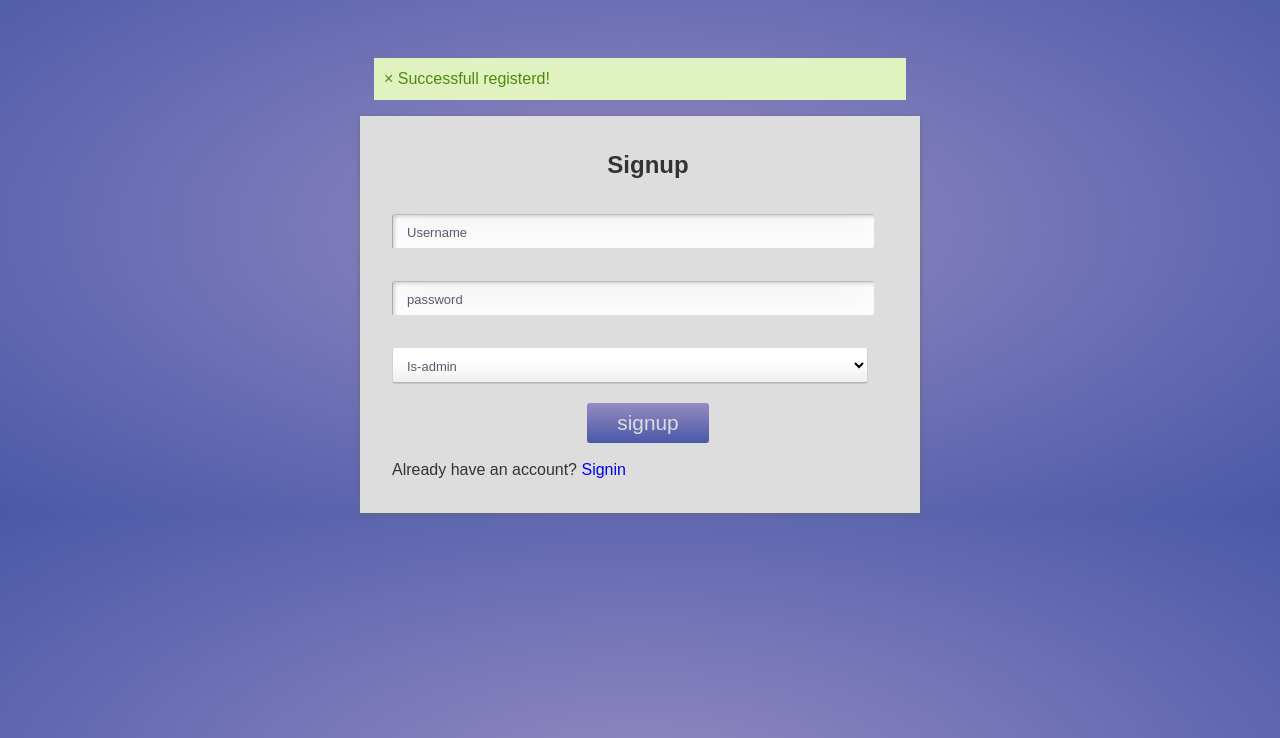
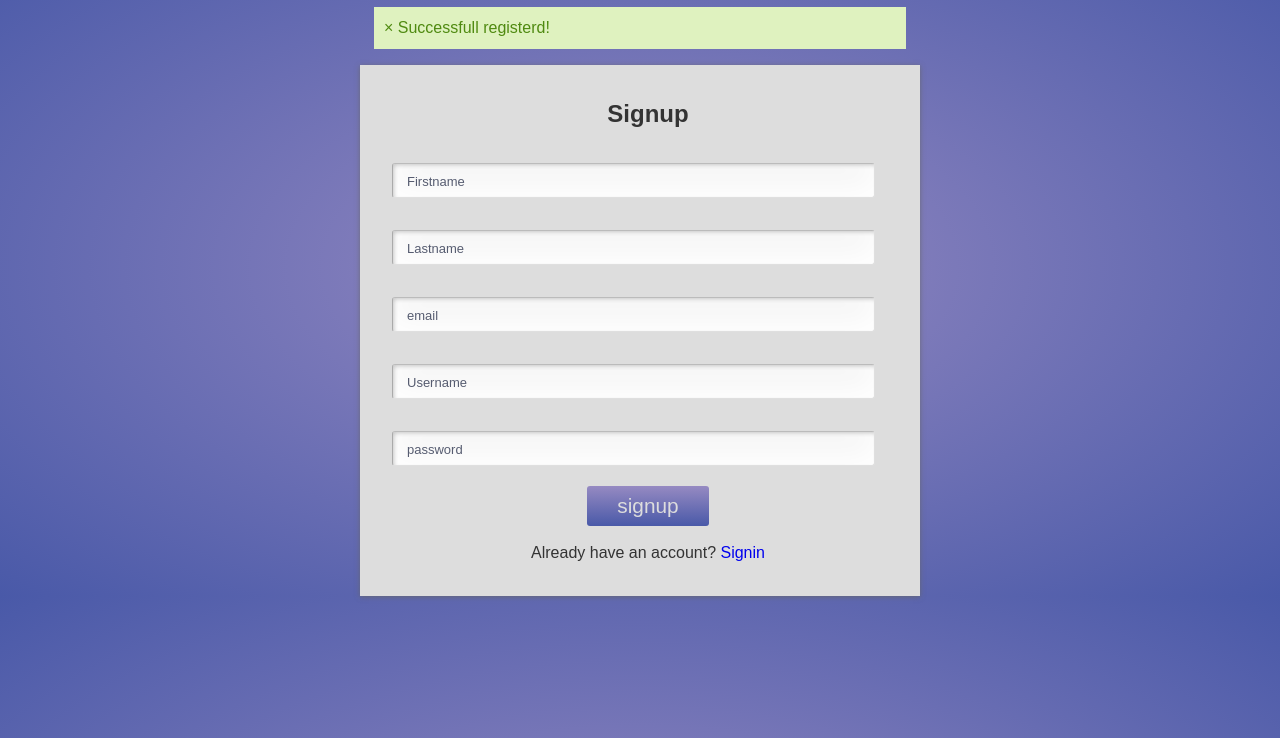
Before and after one commit to BlaiseJavan/Teamwork, a website: page UI/html/signup.html in a window 1280 px wide. Shown: the part 62-800 px from the top of the page. Drawn offline with Linux system fonts and the light colour scheme; files that its build step writes are made by us from their sources.

Commit message:
[ch-168862902] fix signup

```diff
--- a/UI/css/signup.css
+++ b/UI/css/signup.css
@@ -89,7 +89,7 @@
 		padding: 10px;
 		color: #4F8A10;
         background-color: #DFF2BF;
-		margin: 5% auto 0 auto;
+		margin: 1% auto 0 auto;
         width: 40%;
     }
 
@@ -99,7 +99,6 @@
         background-color: rgb(241, 158, 158);
 		margin: 5% auto 0 auto;
         width: 40%;
-        /* color: rgb(231, 81, 81) */
     }
 
 
@@ -218,6 +217,7 @@
 
     .links {
         margin-top: 1rem;
+        text-align: center;
     }
 
     .links a{
--- a/UI/html/signup.html
+++ b/UI/html/signup.html
@@ -34,6 +34,18 @@
 		<!-- form -->
 		<form action="" class="form">
 			<div class="field">
+					<label>Firstname</label>
+					<input type="text" name="input5">
+			</div>
+			<div class="field">
+					<label>Lastname </label>
+					<input type="text" name="input5">
+			</div>
+			<div class="field">
+					<label>email </label>
+					<input type="email" name="input5">
+			</div>
+			<div class="field">
 				<label>Username</label>
 				<input type="text" name="input5">
 			</div>
@@ -41,14 +53,6 @@
 				<label>password</label>
 				<input type="text" name="input5">
 			</div>
-			<div class="field">
-					<label>Is-admin</label>
-					<select name="select2">
-						<option value=""></option>
-						<option value="2">yes</option>
-						<option value="3">no</option>
-					</select>
-				</div>
 			<div class="signup-btn">
 				<button type="submit">signup</button>
 			</div>
```
